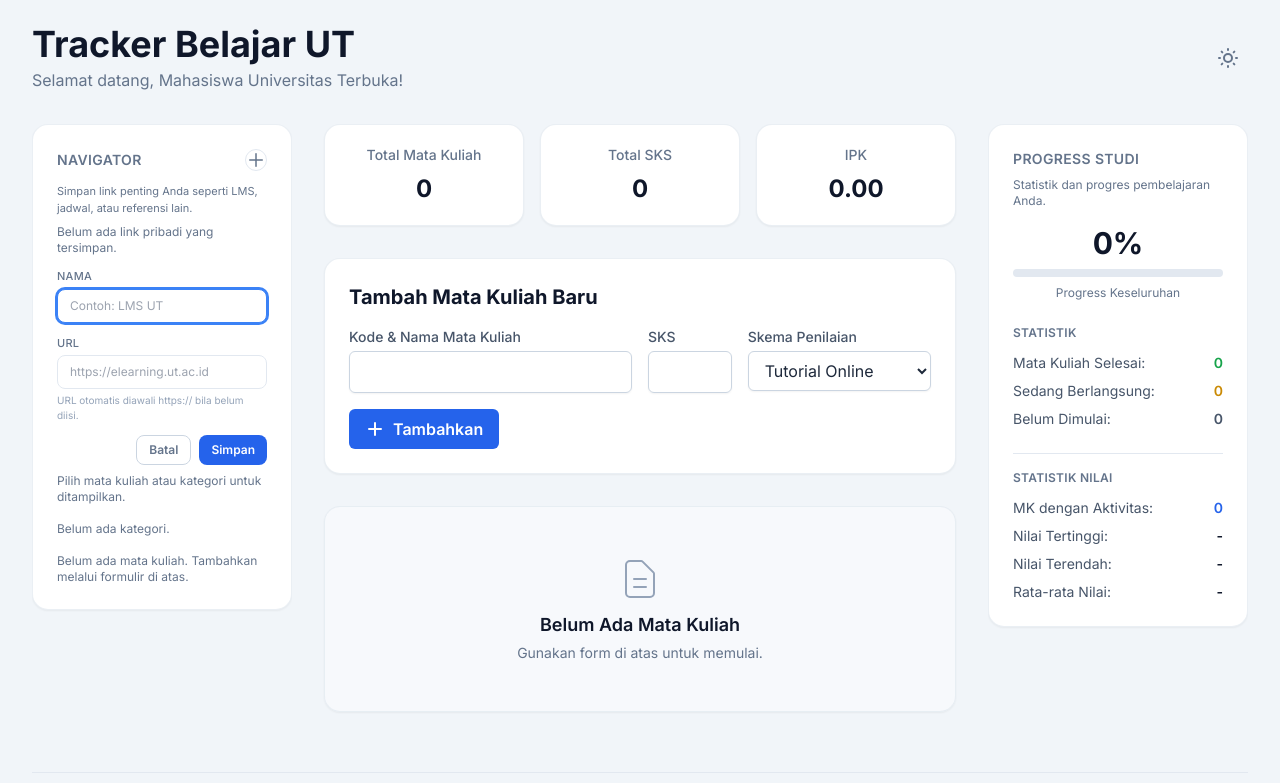
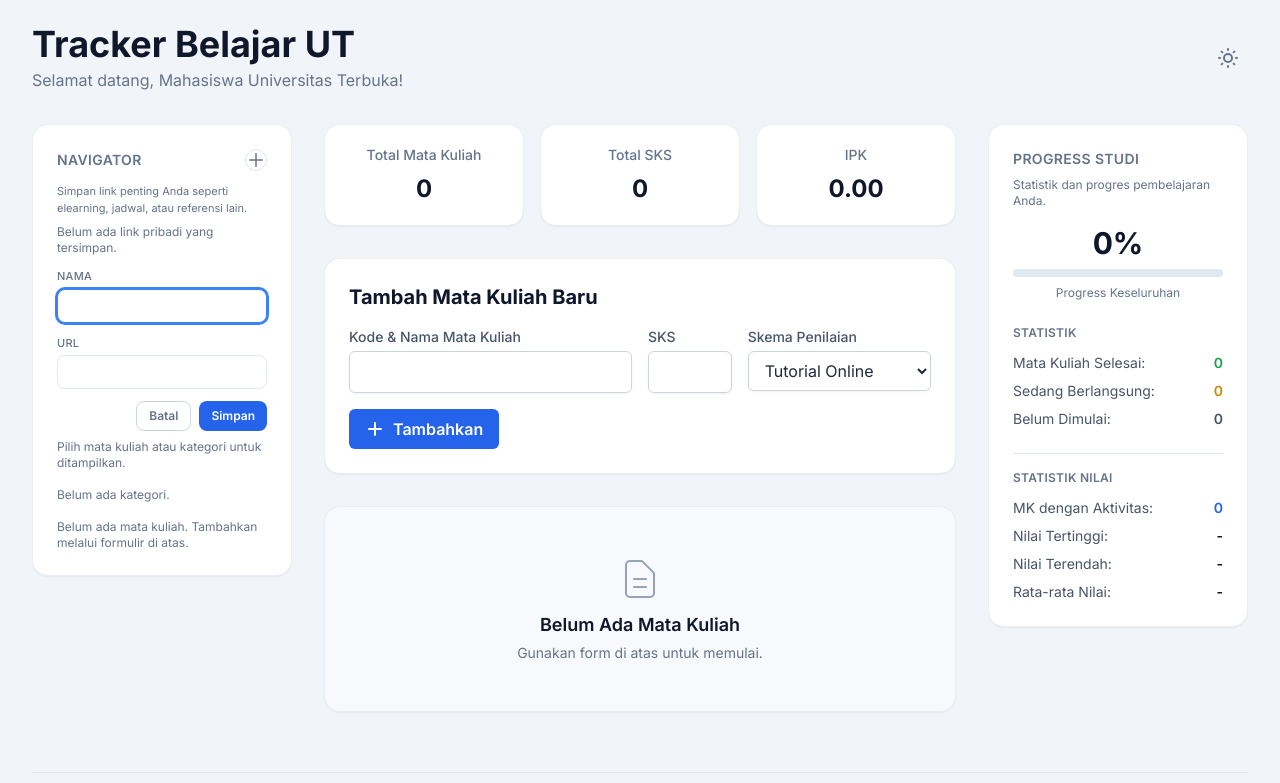
Before and after one commit to imrosyd/ut-tracker, a website: page public/index.html in a window 1280 px wide. Both pictures are taken after a click on the button "Tambah link pribadi". Shown: the top 783 px of the page. Drawn offline with Linux system fonts and the light colour scheme.

Commit message:
fix: update personal links section for clarity and remove placeholder text

```diff
--- a/public/index.html
+++ b/public/index.html
@@ -52,17 +52,17 @@
                                 </svg>
                             </button>
                         </div>
-                        <p class="mt-3 text-[11px] text-slate-500 dark:text-slate-400">Simpan link penting Anda seperti LMS, jadwal, atau referensi lain.</p>
+                        <p class="mt-3 text-[11px] text-slate-500 dark:text-slate-400">Simpan link penting Anda seperti elearning, jadwal, atau referensi lain.</p>
                         <p id="personal-links-empty" class="mt-2 text-xs text-slate-500 dark:text-slate-400">Belum ada link pribadi yang tersimpan.</p>
                         <form id="personal-links-form" class="mt-3 hidden space-y-3" aria-hidden="true">
                             <div>
                                 <label for="personal-link-label" class="block text-[11px] font-medium uppercase tracking-wide text-slate-500 dark:text-slate-400">Nama</label>
-                                <input type="text" id="personal-link-label" name="personal-link-label" autocomplete="off" placeholder="Contoh: LMS UT" class="mt-1 w-full rounded-lg border border-slate-200 dark:border-slate-700 bg-white dark:bg-slate-900 px-3 py-2 text-xs text-slate-700 dark:text-slate-200 focus:outline-none focus:ring-2 focus:ring-blue-500 focus:border-blue-500">
+                                <input type="text" id="personal-link-label" name="personal-link-label" autocomplete="off" placeholder="" class="mt-1 w-full rounded-lg border border-slate-200 dark:border-slate-700 bg-white dark:bg-slate-900 px-3 py-2 text-xs text-slate-700 dark:text-slate-200 focus:outline-none focus:ring-2 focus:ring-blue-500 focus:border-blue-500">
                             </div>
                             <div>
                                 <label for="personal-link-url" class="block text-[11px] font-medium uppercase tracking-wide text-slate-500 dark:text-slate-400">URL</label>
-                                <input type="url" id="personal-link-url" name="personal-link-url" placeholder="https://elearning.ut.ac.id" class="mt-1 w-full rounded-lg border border-slate-200 dark:border-slate-700 bg-white dark:bg-slate-900 px-3 py-2 text-xs text-slate-700 dark:text-slate-200 focus:outline-none focus:ring-2 focus:ring-blue-500 focus:border-blue-500" required>
-                                <p class="mt-1 text-[10px] text-slate-400 dark:text-slate-500">URL otomatis diawali https:// bila belum diisi.</p>
+                                <input type="url" id="personal-link-url" name="personal-link-url" placeholder="" class="mt-1 w-full rounded-lg border border-slate-200 dark:border-slate-700 bg-white dark:bg-slate-900 px-3 py-2 text-xs text-slate-700 dark:text-slate-200 focus:outline-none focus:ring-2 focus:ring-blue-500 focus:border-blue-500" required>
+                                <p class="mt-1 text-[10px] text-slate-400 dark:text-slate-500"></p>
                             </div>
                             <div class="flex justify-end gap-2">
                                 <button type="button" id="personal-link-cancel" class="px-3 py-1.5 text-xs font-semibold rounded-lg border border-slate-300 dark:border-slate-600 text-slate-500 dark:text-slate-300 hover:bg-slate-100 dark:hover:bg-slate-800 transition-colors">Batal</button>
```
